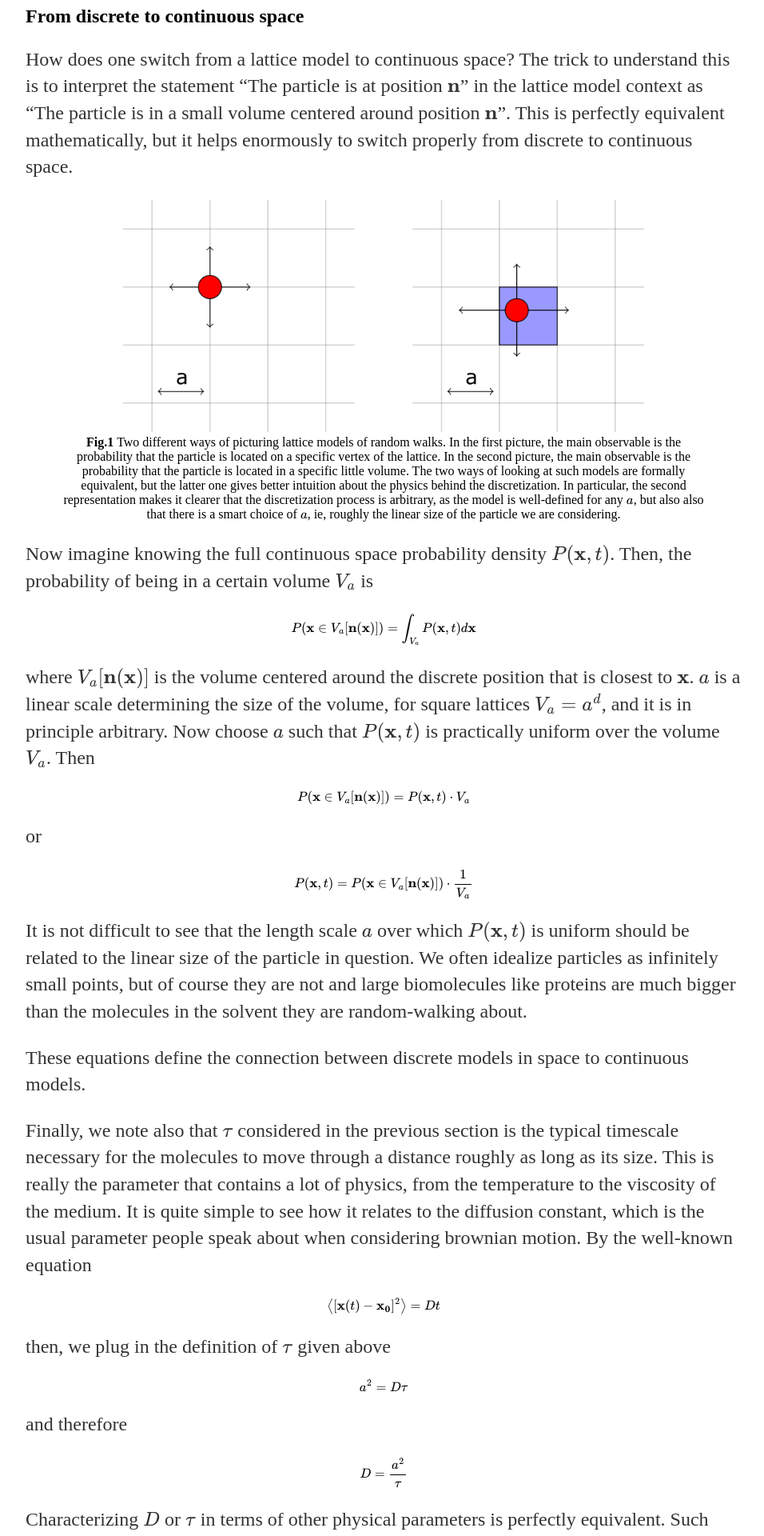
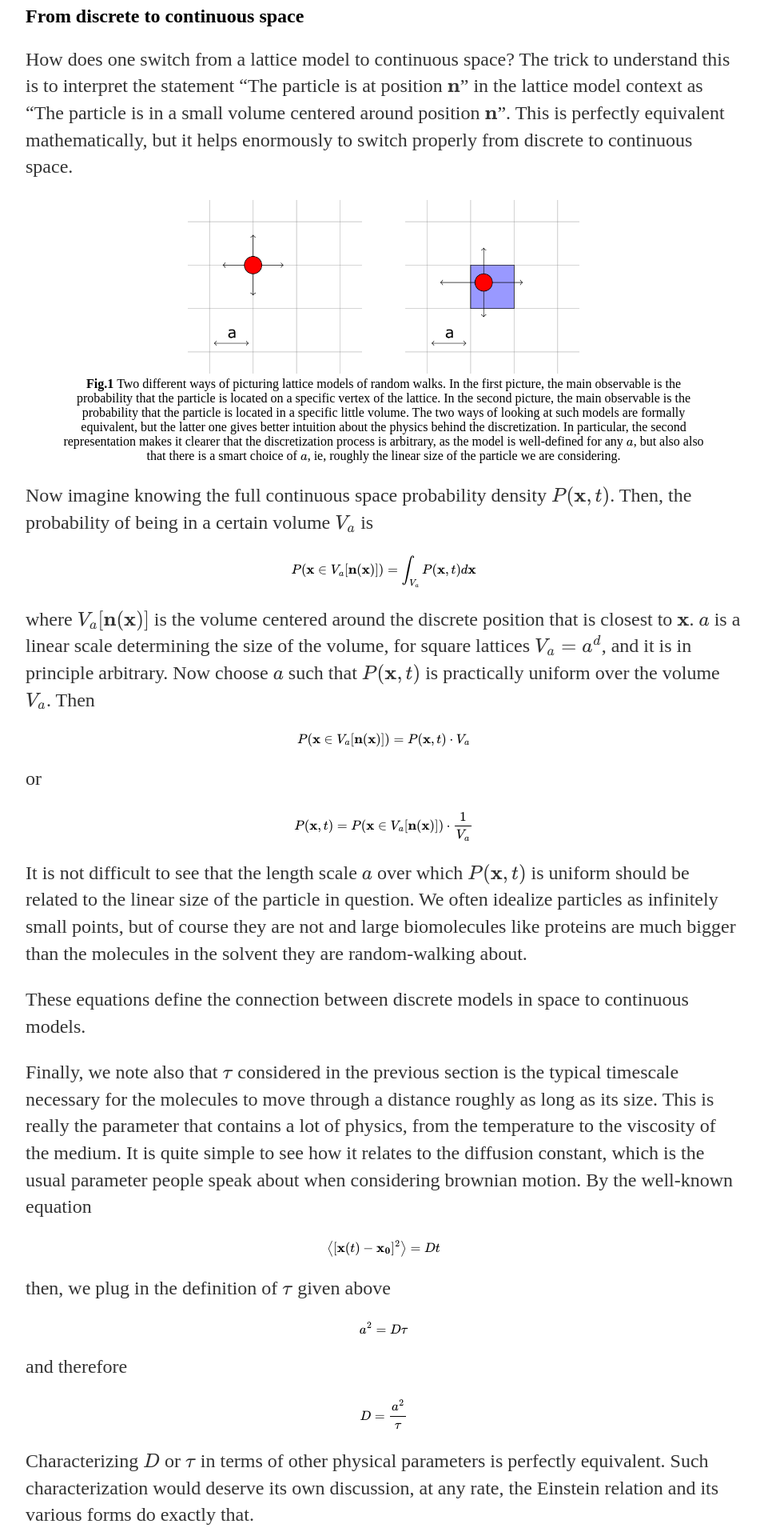
Before and after one commit to ghostsandmachines/ghostsandmachines.github.io, a Jekyll site: the page built from _posts/2019-01-12-practical-review-random-walk.md, in a window 1280 px wide. Shown: the part 2878-4798 px from the top of the page at 80% size, without its empty margins (160-1116 px from the left). Built offline with Jekyll 4.4.1, drawn with Linux system fonts in a browser that asks for light colours; formulas are drawn with MathJax 3.

Commit message:
Update 2019-01-12-practical-review-random-walk.md

```diff
--- a/_posts/2019-01-12-practical-review-random-walk.md
+++ b/_posts/2019-01-12-practical-review-random-walk.md
@@ -71,7 +71,7 @@
 How does one switch from a lattice model to continuous space? The trick to understand this is to interpret the statement "The particle is at position $\mathbf{n}$" in the lattice model context as "The particle is in a small volume centered around position $\mathbf{n}$". This is perfectly equivalent mathematically, but it helps enormously to switch properly from discrete to continuous space.
 
 <figure>
-<img src="{{ site.url }}/blog/img/random_walk.png" alt="discrete_random_walk" width="80%">
+<img src="{{ site.url }}/blog/img/random_walk.png" alt="discrete_random_walk" width="60%">
 <figcaption><b>Fig.1 </b> Two different ways of picturing lattice models of random walks. In the first picture, the main observable is the probability that the particle is located on a specific vertex of the lattice. In the second picture, the main observable is the probability that the particle is located in a specific little volume. The two ways of looking at such models are formally equivalent, but the latter one gives better intuition about the physics behind the discretization. In particular, the second representation makes it clearer that the discretization process is arbitrary, as the model is well-defined for any $a$, but also also that there is a smart choice of $a$, ie, roughly the linear size of the particle we are considering. </figcaption>
 </figure>
 
```
